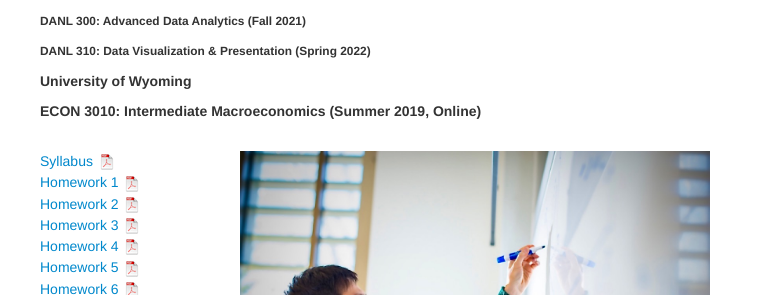
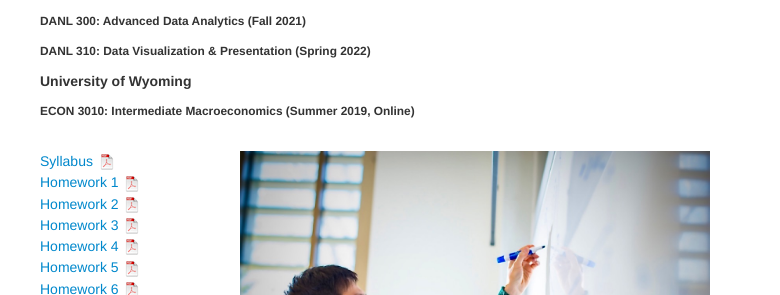
Before and after one commit to Erikwoj/bcecon.github.io, a Jekyll site: the page built from pages/teaching.md, in a window 1280 px wide. Shown: the part 171-466 px from the top of the page, without its empty margins (250-1030 px from the left). Built offline with Jekyll 4.4.1, drawn with Linux system fonts in a browser that asks for light colours.

```diff
--- a/pages/teaching.md
+++ b/pages/teaching.md
@@ -20,7 +20,7 @@ description: B.H. Choe's teaching
 
 ##### <a name="University of Wyoming"></a>University of Wyoming
 
-##### <strong>ECON 3010: Intermediate Macroeconomics</strong> (Summer 2019, Online)
+###### <strong>ECON 3010: Intermediate Macroeconomics</strong> (Summer 2019, Online)
 <div class="container">
     <div class="row-fluid">
         <div class="span2">
```
